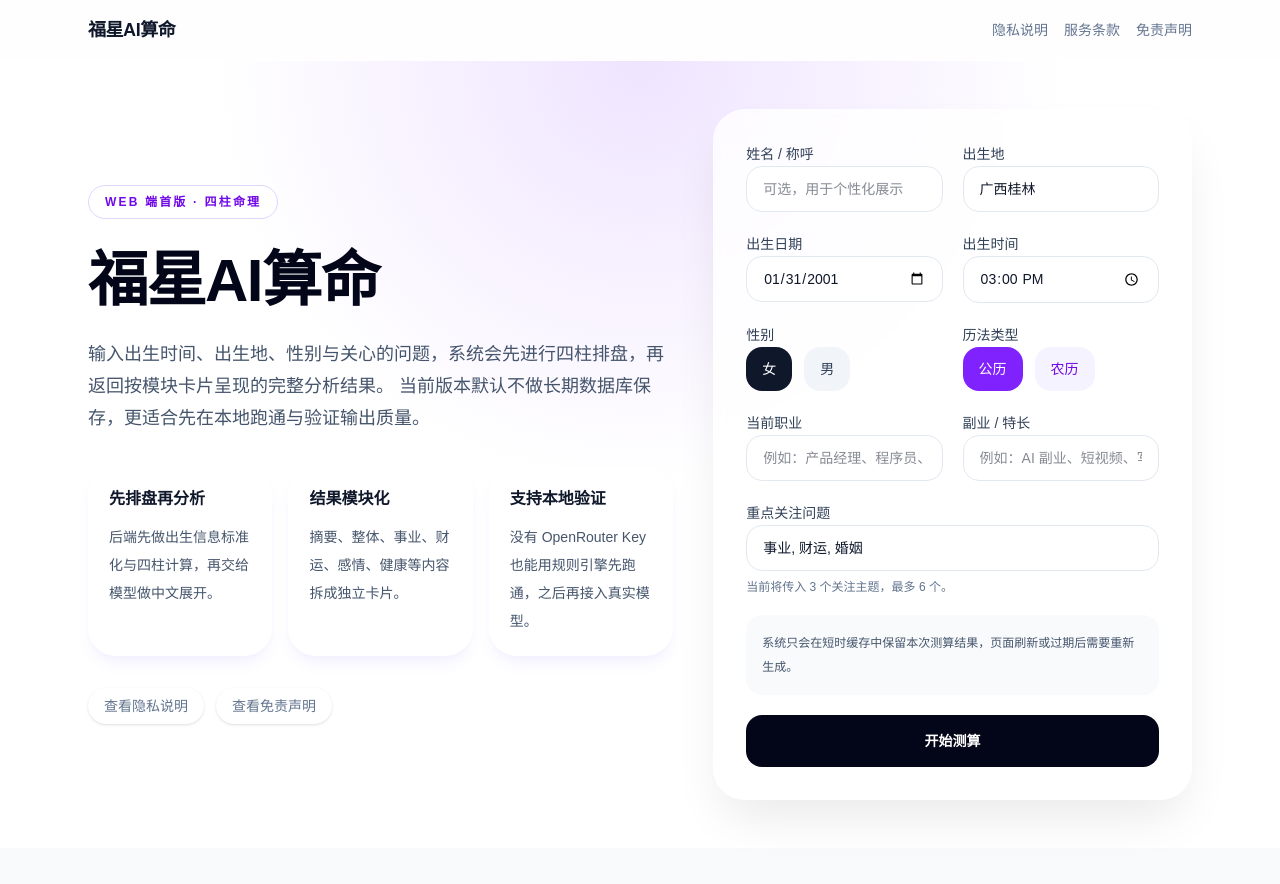
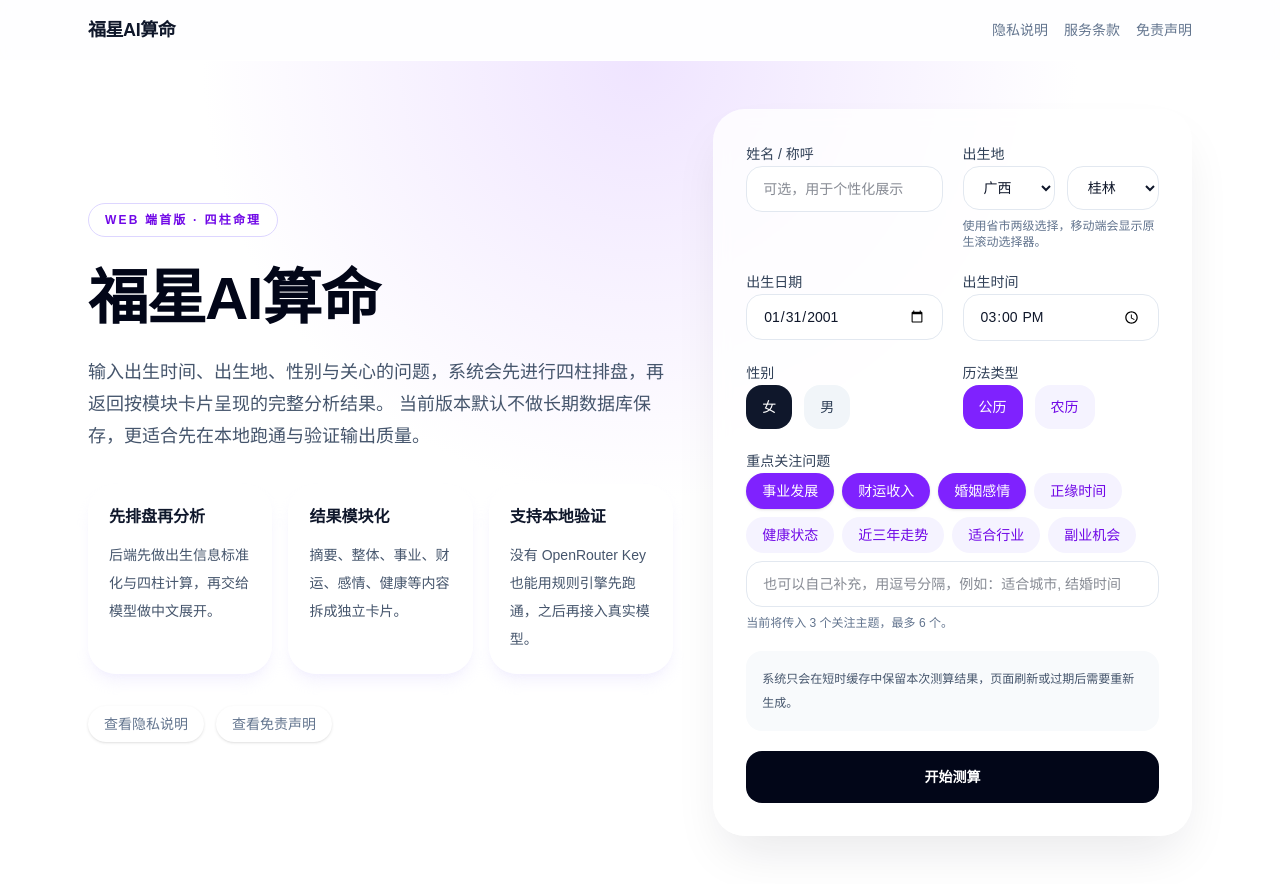
Before and after one commit to EchotimeFJ/fustar_web, a Next.js app: page / in a window 1280 px wide. Before the commit the page ends 848 px from the top, so only its background shows below. Built offline with nearby package versions, Linux system fonts and the light colour scheme.

Commit message:
Refine intake form interactions.
Replace free-text birthplace input with province-city selectors and switch focus questions to preset chips plus custom entries for a cleaner first-screen experience.

```diff
--- a/src/components/forms/birth-info-form.tsx
+++ b/src/components/forms/birth-info-form.tsx
@@ -2,6 +2,7 @@
 
 import { useMemo, useState } from "react";
 import { useRouter } from "next/navigation";
+import { FOCUS_OPTIONS, REGION_OPTIONS } from "@/lib/form-options";
 
 const initialState = {
   name: "",
@@ -9,10 +10,9 @@ const initialState = {
   calendarType: "solar",
   birthDate: "2001-01-31",
   birthTime: "15:00",
-  birthplace: "广西桂林",
-  currentJob: "",
-  sideProjects: "",
-  focusInput: "事业, 财运, 婚姻",
+  province: "广西",
+  city: "桂林",
+  customFocusInput: "",
 };
 
 export function BirthInfoForm() {
@@ -20,15 +20,34 @@ export function BirthInfoForm() {
   const [form, setForm] = useState(initialState);
   const [loading, setLoading] = useState(false);
   const [error, setError] = useState("");
+  const [selectedFocuses, setSelectedFocuses] = useState<string[]>([
+    "事业发展",
+    "财运收入",
+    "婚姻感情",
+  ]);
+
+  const cityOptions = useMemo(
+    () => REGION_OPTIONS[form.province] ?? [],
+    [form.province]
+  );
 
   const focusCount = useMemo(
     () =>
-      form.focusInput
+      [
+        ...selectedFocuses,
+        ...form.customFocusInput
         .split(/[，,]/)
         .map((item) => item.trim())
-        .filter(Boolean).length,
-    [form.focusInput]
+        .filter(Boolean),
+      ].filter(Boolean).length,
+    [form.customFocusInput, selectedFocuses]
   );
+
+  function toggleFocus(item: string) {
+    setSelectedFocuses((prev) =>
+      prev.includes(item) ? prev.filter((focus) => focus !== item) : [...prev, item]
+    );
+  }
 
   async function handleSubmit(event: React.FormEvent<HTMLFormElement>) {
     event.preventDefault();
@@ -36,10 +55,14 @@ export function BirthInfoForm() {
     setError("");
 
     try {
-      const focusAreas = form.focusInput
+      const focusAreas = [...selectedFocuses]
+        .concat(
+          form.customFocusInput
         .split(/[，,]/)
         .map((item) => item.trim())
         .filter(Boolean)
+        )
+        .filter((item, index, array) => array.indexOf(item) === index)
         .slice(0, 6);
 
       const response = await fetch("/api/reading/create", {
@@ -51,9 +74,7 @@ export function BirthInfoForm() {
           calendarType: form.calendarType,
           birthDate: form.birthDate,
           birthTime: form.birthTime,
-          birthplace: form.birthplace,
-          currentJob: form.currentJob || undefined,
-          sideProjects: form.sideProjects || undefined,
+          birthplace: `${form.province}${form.city}`,
           focusAreas: focusAreas.length ? focusAreas : undefined,
         }),
       });
@@ -88,15 +109,37 @@ export function BirthInfoForm() {
 
         <label className="space-y-2">
           <span className="text-sm font-medium text-slate-700">出生地</span>
-          <input
-            className="w-full rounded-2xl border border-slate-200 bg-white px-4 py-3 text-sm outline-none transition focus:border-violet-400"
-            value={form.birthplace}
-            onChange={(event) =>
-              setForm((prev) => ({ ...prev, birthplace: event.target.value }))
-            }
-            placeholder="例如：广西桂林"
-            required
-          />
+          <div className="grid grid-cols-2 gap-3">
+            <select
+              className="w-full rounded-2xl border border-slate-200 bg-white px-4 py-3 text-sm outline-none transition focus:border-violet-400"
+              value={form.province}
+              onChange={(event) => {
+                const province = event.target.value;
+                const nextCity = REGION_OPTIONS[province]?.[0] ?? "";
+                setForm((prev) => ({ ...prev, province, city: nextCity }));
+              }}
+            >
+              {Object.keys(REGION_OPTIONS).map((province) => (
+                <option key={province} value={province}>
+                  {province}
+                </option>
+              ))}
+            </select>
+            <select
+              className="w-full rounded-2xl border border-slate-200 bg-white px-4 py-3 text-sm outline-none transition focus:border-violet-400"
+              value={form.city}
+              onChange={(event) =>
+                setForm((prev) => ({ ...prev, city: event.target.value }))
+              }
+            >
+              {cityOptions.map((city) => (
+                <option key={city} value={city}>
+                  {city}
+                </option>
+              ))}
+            </select>
+          </div>
+          <p className="text-xs text-slate-500">使用省市两级选择，移动端会显示原生滚动选择器。</p>
         </label>
 
         <label className="space-y-2">
@@ -176,41 +219,34 @@ export function BirthInfoForm() {
         </div>
       </div>
 
-      <div className="grid gap-5 md:grid-cols-2">
-        <label className="space-y-2">
-          <span className="text-sm font-medium text-slate-700">当前职业</span>
-          <input
-            className="w-full rounded-2xl border border-slate-200 bg-white px-4 py-3 text-sm outline-none transition focus:border-violet-400"
-            value={form.currentJob}
-            onChange={(event) =>
-              setForm((prev) => ({ ...prev, currentJob: event.target.value }))
-            }
-            placeholder="例如：产品经理、程序员、创业者"
-          />
-        </label>
-
-        <label className="space-y-2">
-          <span className="text-sm font-medium text-slate-700">副业 / 特长</span>
-          <input
-            className="w-full rounded-2xl border border-slate-200 bg-white px-4 py-3 text-sm outline-none transition focus:border-violet-400"
-            value={form.sideProjects}
-            onChange={(event) =>
-              setForm((prev) => ({ ...prev, sideProjects: event.target.value }))
-            }
-            placeholder="例如：AI 副业、短视频、写作、咨询"
-          />
-        </label>
-      </div>
-
       <label className="block space-y-2">
         <span className="text-sm font-medium text-slate-700">重点关注问题</span>
+        <div className="flex flex-wrap gap-2">
+          {FOCUS_OPTIONS.map((item) => {
+            const active = selectedFocuses.includes(item);
+            return (
+              <button
+                key={item}
+                type="button"
+                onClick={() => toggleFocus(item)}
+                className={`rounded-full px-4 py-2 text-sm font-medium transition ${
+                  active
+                    ? "bg-violet-600 text-white shadow-sm"
+                    : "bg-violet-50 text-violet-700 hover:bg-violet-100"
+                }`}
+              >
+                {item}
+              </button>
+            );
+          })}
+        </div>
         <input
           className="w-full rounded-2xl border border-slate-200 bg-white px-4 py-3 text-sm outline-none transition focus:border-violet-400"
-          value={form.focusInput}
+          value={form.customFocusInput}
           onChange={(event) =>
-            setForm((prev) => ({ ...prev, focusInput: event.target.value }))
+            setForm((prev) => ({ ...prev, customFocusInput: event.target.value }))
           }
-          placeholder="用逗号分隔，例如：事业, 财运, 婚姻"
+          placeholder="也可以自己补充，用逗号分隔，例如：适合城市, 结婚时间"
         />
         <p className="text-xs text-slate-500">当前将传入 {focusCount} 个关注主题，最多 6 个。</p>
       </label>
--- /dev/null
+++ b/src/lib/form-options.ts
@@ -0,0 +1,47 @@
+export const REGION_OPTIONS: Record<string, string[]> = {
+  北京: ["北京"],
+  天津: ["天津"],
+  上海: ["上海"],
+  重庆: ["重庆"],
+  河北: ["石家庄", "唐山", "秦皇岛", "邯郸", "保定", "廊坊"],
+  山西: ["太原", "大同", "长治", "晋中", "运城"],
+  内蒙古: ["呼和浩特", "包头", "赤峰", "鄂尔多斯", "呼伦贝尔"],
+  辽宁: ["沈阳", "大连", "鞍山", "锦州", "营口"],
+  吉林: ["长春", "吉林", "延边", "通化", "白山"],
+  黑龙江: ["哈尔滨", "齐齐哈尔", "牡丹江", "佳木斯", "大庆"],
+  江苏: ["南京", "苏州", "无锡", "常州", "南通", "徐州"],
+  浙江: ["杭州", "宁波", "温州", "嘉兴", "绍兴", "金华"],
+  安徽: ["合肥", "芜湖", "蚌埠", "阜阳", "安庆"],
+  福建: ["福州", "厦门", "泉州", "漳州", "莆田"],
+  江西: ["南昌", "赣州", "九江", "上饶", "宜春"],
+  山东: ["济南", "青岛", "烟台", "潍坊", "临沂", "济宁"],
+  河南: ["郑州", "洛阳", "开封", "南阳", "新乡", "许昌"],
+  湖北: ["武汉", "襄阳", "宜昌", "黄冈", "荆州"],
+  湖南: ["长沙", "株洲", "湘潭", "衡阳", "岳阳", "常德"],
+  广东: ["广州", "深圳", "佛山", "东莞", "珠海", "中山"],
+  广西: ["南宁", "桂林", "柳州", "北海", "玉林", "梧州"],
+  海南: ["海口", "三亚", "儋州", "琼海"],
+  四川: ["成都", "绵阳", "德阳", "乐山", "南充", "宜宾"],
+  贵州: ["贵阳", "遵义", "安顺", "毕节", "六盘水"],
+  云南: ["昆明", "大理", "曲靖", "玉溪", "丽江"],
+  西藏: ["拉萨", "日喀则", "林芝", "昌都"],
+  陕西: ["西安", "咸阳", "宝鸡", "渭南", "榆林"],
+  甘肃: ["兰州", "天水", "酒泉", "庆阳", "张掖"],
+  青海: ["西宁", "海东", "玉树", "海西"],
+  宁夏: ["银川", "石嘴山", "吴忠", "中卫"],
+  新疆: ["乌鲁木齐", "喀什", "伊犁", "昌吉", "库尔勒"],
+  香港: ["香港"],
+  澳门: ["澳门"],
+  台湾: ["台北", "台中", "高雄", "台南", "新竹"],
+};
+
+export const FOCUS_OPTIONS = [
+  "事业发展",
+  "财运收入",
+  "婚姻感情",
+  "正缘时间",
+  "健康状态",
+  "近三年走势",
+  "适合行业",
+  "副业机会",
+];
--- a/src/server/bazi/normalize.ts
+++ b/src/server/bazi/normalize.ts
@@ -18,6 +18,12 @@ const STEM_TO_ELEMENT: Record<string, string> = {
   辛: "金",
   壬: "水",
   癸: "水",
+};
+
+type DaYunLike = {
+  getGanZhi: () => string;
+  getStartAge: () => number;
+  getEndAge: () => number;
 };
 
 const CONSTELLATIONS = [
@@ -195,9 +201,9 @@ export function buildReadingProfile(input: ReadingFormInput): ReadingProfile {
     eightChar.getTimeShiShenZhi(),
   ]);
 
-  const decadeLuck: DecadeLuckItem[] = (yun.getDaYun(7) as Array<any>)
-    .filter((item: any) => item.getGanZhi())
-    .map((item: any) => ({
+  const decadeLuck: DecadeLuckItem[] = (yun.getDaYun(7) as DaYunLike[])
+    .filter((item) => item.getGanZhi())
+    .map((item) => ({
       startAge: item.getStartAge(),
       endAge: item.getEndAge(),
       ganzhi: item.getGanZhi(),
```
